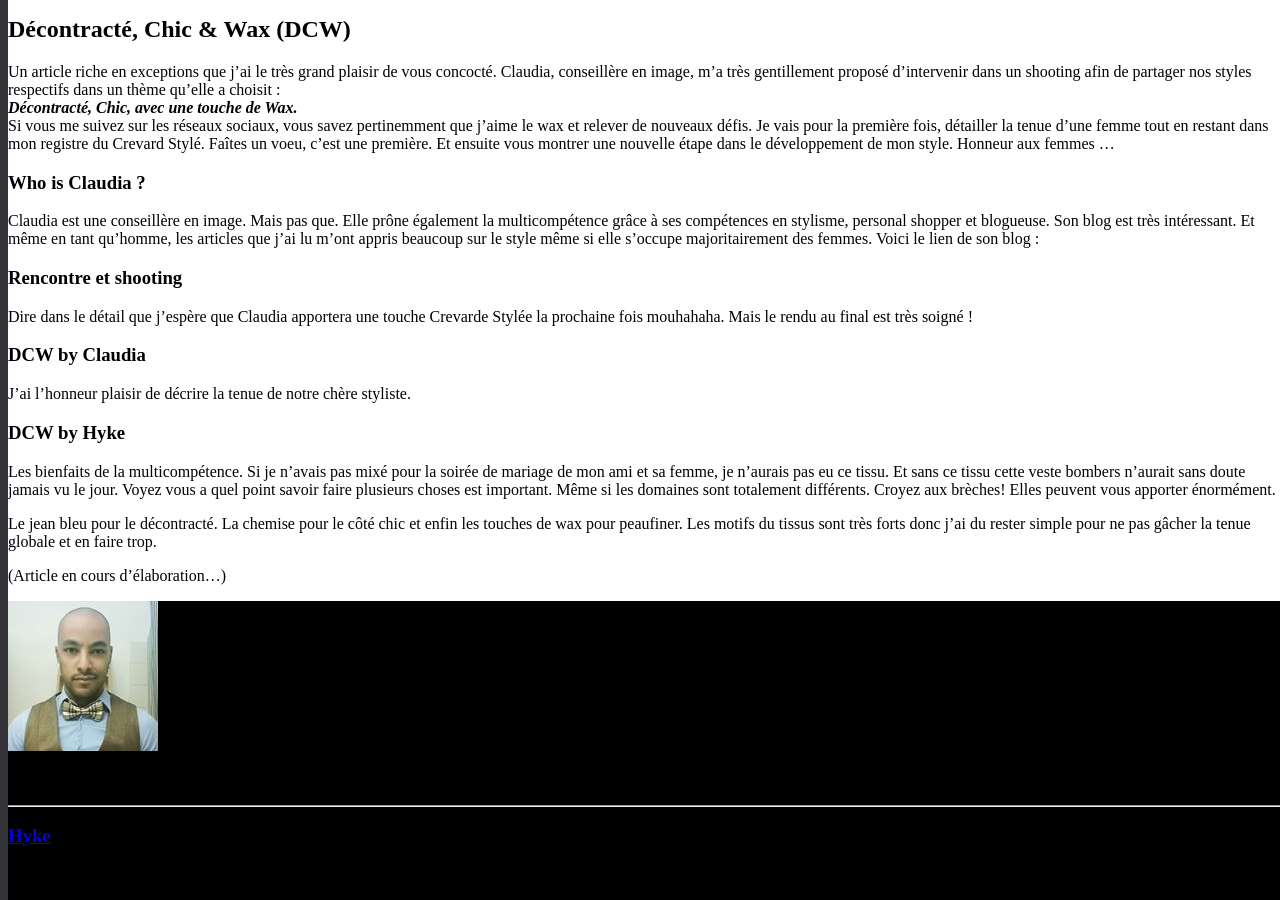
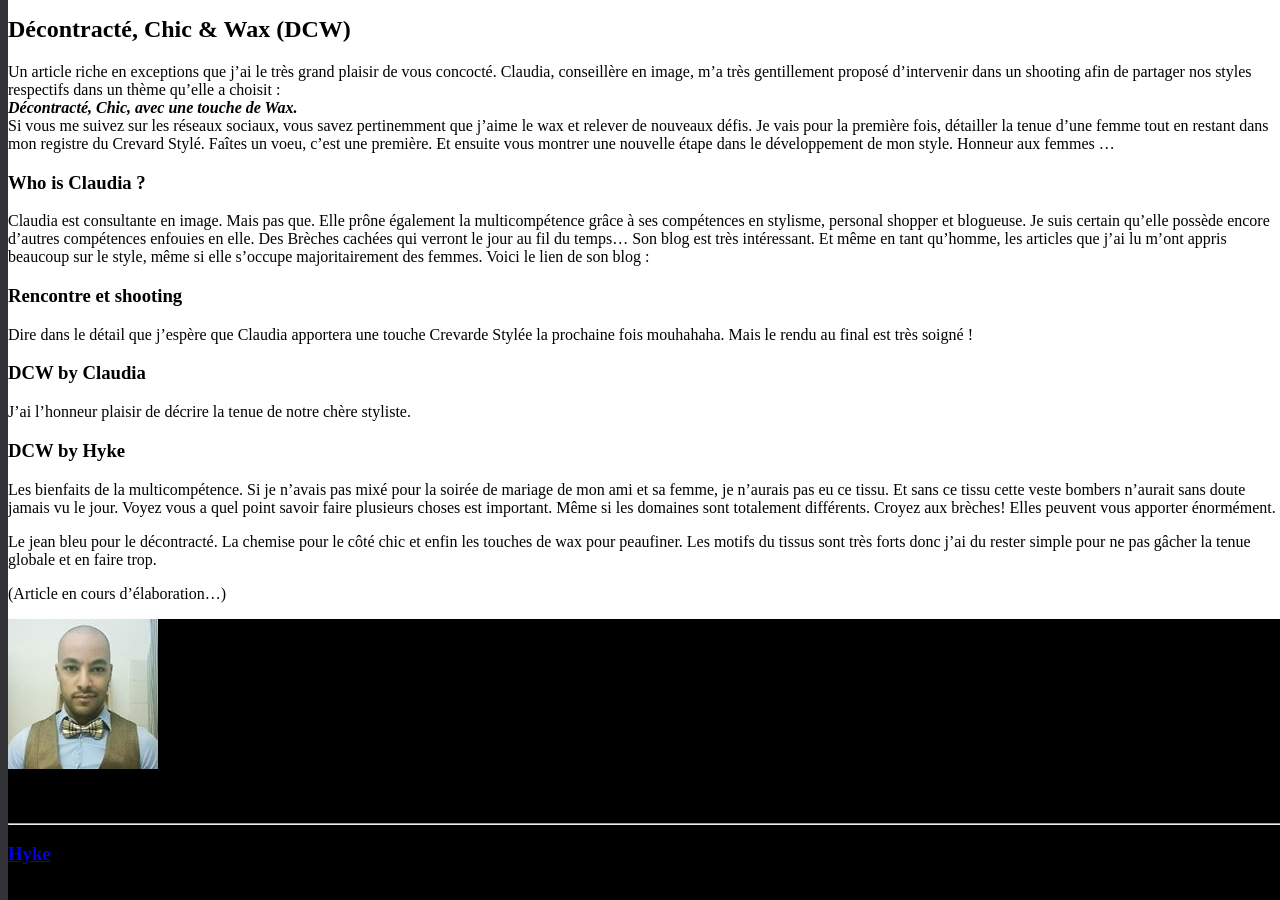
Before and after one commit to darkh2/darkh2.github.io, a Jekyll site: the page built from _posts/2018-08-25-Décontracté-Chic-&-Wax.md, in a window 1280 px wide, cut to the strip 391-1291 px from the top of the page. Built offline with Jekyll 4.4.1, drawn with Linux system fonts in a browser that asks for light colours; comment, search, counter and statistics services are not loaded.

Commit message:
Update 2018-08-25-Décontracté-Chic-&-Wax.md

```diff
--- a/_posts/2018-08-25-Décontracté-Chic-&-Wax.md
+++ b/_posts/2018-08-25-Décontracté-Chic-&-Wax.md
@@ -14,7 +14,7 @@ Si vous me suivez sur les réseaux sociaux, vous savez pertinemment que j'aime l
 
 ### Who is Claudia ?
 
-Claudia est une conseillère en image. Mais pas que. Elle prône également la multicompétence grâce à ses compétences en stylisme, personal shopper et blogueuse. Son blog est très intéressant. Et même en tant qu'homme, les articles que j'ai lu m'ont appris beaucoup sur le style même si elle s'occupe majoritairement des femmes. Voici le lien de son blog :
+Claudia est consultante en image. Mais pas que. Elle prône également la multicompétence grâce à ses compétences en stylisme, personal shopper et blogueuse. Je suis certain qu'elle possède encore d'autres compétences enfouies en elle. Des Brèches cachées qui verront le jour au fil du temps... Son blog est très intéressant. Et même en tant qu'homme, les articles que j'ai lu m'ont appris beaucoup sur le style, même si elle s'occupe majoritairement des femmes. Voici le lien de son blog :
 
 ### Rencontre et shooting
 Dire dans le détail que j'espère que Claudia apportera une touche Crevarde Stylée la prochaine fois mouhahaha. Mais le rendu au final est très soigné !
```
